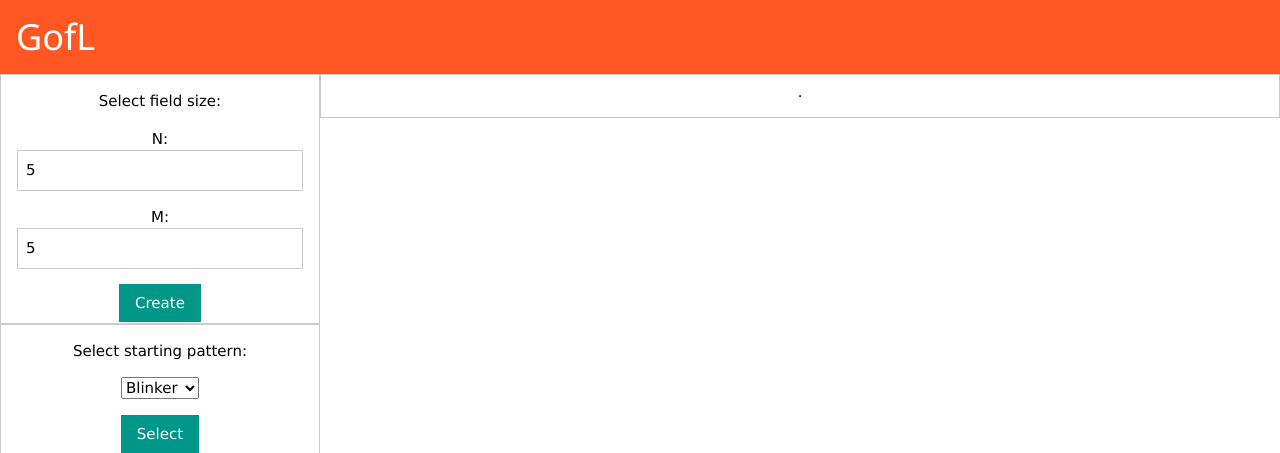
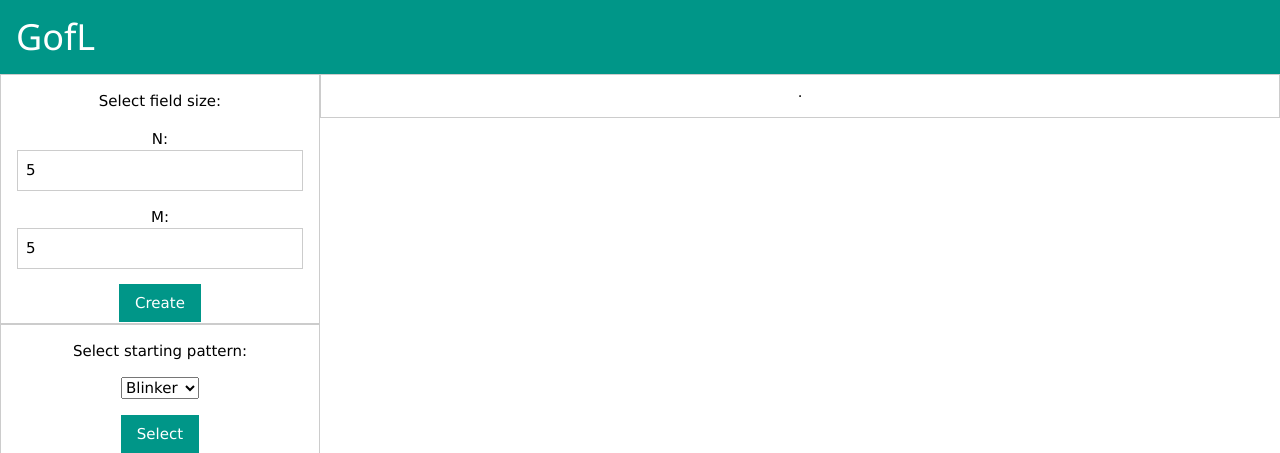
Before and after one commit to Ezelev/simpleGofL, a PHP site: page / in a window 1280 px wide. Shown: the top 453 px of the page. Run offline with PHP 8.4, Linux system fonts and the light colour scheme.

Commit message:
color change and little cycle optimization

```diff
--- a/index.php
+++ b/index.php
@@ -7,7 +7,7 @@
 </head>
 <title></title>
 <body>
-<div class="w3-container w3-deep-orange">
+<div class="w3-container w3-teal">
   <h1>GofL</h1>
 </div>
 <div class="w3-row">
--- a/js/script.js
+++ b/js/script.js
@@ -27,7 +27,7 @@ document.addEventListener("DOMContentLoaded", function(event) {
   }
 
   function startEvolve() {
-    console.log("form submitted!");
+    //console.log("form submitted!");
     getEvolutionHistory();
   }
 
@@ -46,6 +46,7 @@ document.addEventListener("DOMContentLoaded", function(event) {
     xmlhttp.send(null);
     var response = JSON.parse(xmlhttp.response);
     var field;
+
     for(var i = 0; i < response.length; i++){
       (function(i){
         setTimeout(function(){
@@ -67,7 +68,6 @@ document.addEventListener("DOMContentLoaded", function(event) {
         if(fieldArr[i][j] == 1) {
           cell.classList.add("active");
         }
-
       }
     }
   }
```
